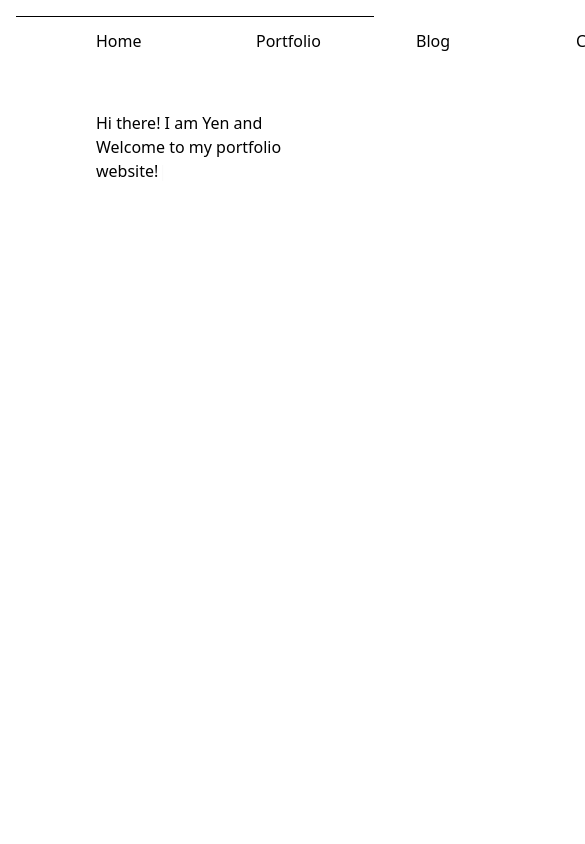
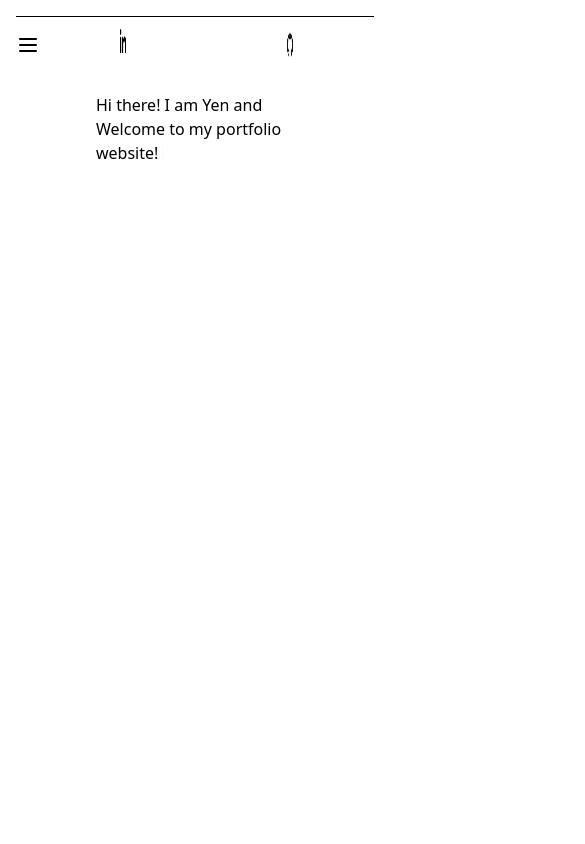
Before and after one commit to yenterefe/main-portfolio, a React (Vite) app in the folder Frontend/: page / in a window 390 px wide. Shown: the top 844 px of the page, 585 px wide, since content can reach past the window. Built offline with nearby package versions, Linux system fonts and the light colour scheme.

Commit message:
feat: added mobile responsiveness for the header section

```diff
--- a/Frontend/src/Components/Header.tsx
+++ b/Frontend/src/Components/Header.tsx
@@ -2,13 +2,25 @@ import GitHub from "../assets/GitHub.png";
 import { Link as RouterLink } from "react-router";
 import LinkedIn from "../assets/LinkedIn.png";
 import { Link as ScrollLink } from "react-scroll";
+import { useState } from "react";
+import ListComponentSmall from "./ListComponentSmall";
 
 const Header = () => {
+    const [isDisplayed, setIsDisplayed] = useState(false);
+
+    const handleDisplay = () => {
+        setIsDisplayed(true);
+    };
+
+    const handleClosed = () => {
+        setIsDisplayed(false);
+    };
+
     return (
         <>
             <header>
                 <div className="flex flex-row justify-between py-3 border-t-1 border-black-100">
-                    <ul className="flex flex-row ">
+                    <ul className="hidden md:flex flex-row ">
                         <li className="px-20 hover:font-bold h-[50px] w-[50px]">
                             <RouterLink to="/Home">Home</RouterLink>
                         </li>
@@ -22,6 +34,53 @@ const Header = () => {
                             <ScrollLink to="contact" smooth={true} duration={500}>Contact</ScrollLink>
                         </li>
                     </ul>
+                    {!isDisplayed ? <button className="md:hidden" onClick={handleDisplay}>
+                        <svg
+                            xmlns="http://www.w3.org/2000/svg"
+                            width="24"
+                            height="24"
+                            viewBox="0 0 24 24"
+                            fill="none"
+                            stroke="currentColor"
+                            stroke-width="2"
+                            stroke-linecap="round"
+                            stroke-linejoin="round"
+                            aria-hidden="true"
+                        >
+                            <line x1="4" y1="6" x2="20" y2="6" />
+                            <line x1="4" y1="12" x2="20" y2="12" />
+                            <line x1="4" y1="18" x2="20" y2="18" />
+                        </svg>
+                    </button> : null}
+                    {
+                        isDisplayed ? <div>
+                            <div className="absolute h-[300Px] w-[300px] bg-white border-2 border-gray-300 rounded-md">
+                                <div className="bg-blue-100 border-2 border-blue-200">
+                                    {isDisplayed ?
+                                        <button className="rounded-sm w-7 h-7 bg-red-500 text-white" onClick={handleClosed} >X</button> : <button className="md:hidden" onClick={handleDisplay}>
+                                            <svg
+                                                xmlns="http://www.w3.org/2000/svg"
+                                                width="24"
+                                                height="24"
+                                                viewBox="0 0 24 24"
+                                                fill="none"
+                                                stroke="currentColor"
+                                                stroke-width="2"
+                                                stroke-linecap="round"
+                                                stroke-linejoin="round"
+                                                aria-hidden="true"
+                                            >
+                                                <line x1="4" y1="6" x2="20" y2="6" />
+                                                <line x1="4" y1="12" x2="20" y2="12" />
+                                                <line x1="4" y1="18" x2="20" y2="18" />
+                                            </svg>
+                                        </button>}
+                                </div>
+                                <ListComponentSmall divClassName="flex flex-col" className="p-1" />
+                            </div>
+                        </div> : null
+                    }
+
                     <ul className="flex flex-row justify-evenly">
                         <li className="px-20">
                             <img className="h-6 hover:scale-125" src={LinkedIn} alt="LinkedIn logo" />
@@ -30,6 +89,7 @@ const Header = () => {
                             <img className="h-8 hover:scale-125" src={GitHub} alt="GitHub logo" />
                         </li>
                     </ul>
+
                 </div>
             </header >
         </>
--- /dev/null
+++ b/Frontend/src/Components/ListComponentSmall.tsx
@@ -0,0 +1,35 @@
+import { Link as RouterLink } from "react-router";
+import { Link as ScrollLink } from "react-scroll";
+import GitHub from "../assets/GitHub.png";
+import LinkedIn from "../assets/LinkedIn.png";
+
+interface ListInterface {
+    divClassName: string,
+    className: string
+}
+
+const ListComponentSmall = (props: ListInterface) => {
+
+    return (<ul className={props.divClassName}>
+        <li className={props.className}>
+            <RouterLink to="/Home">Home</RouterLink>
+        </li>
+        <li className={props.className}>
+            <RouterLink to="/Portfolio">Portfolio</RouterLink>
+        </li>
+        <li className={props.className}>
+            <RouterLink to="/Blog">Blog </RouterLink>
+        </li>
+        <li className={props.className}>
+            <ScrollLink to="contact" smooth={true} duration={500}>Contact</ScrollLink>
+        </li>
+        <li className={props.className}>
+            <img className="h-5 px-1" src={LinkedIn} alt="LinkedIn logo" />
+        </li>
+        <li className={props.className}>
+            <img className="h-6" src={GitHub} alt="GitHub logo" />
+        </li>
+    </ul>);
+}
+
+export default ListComponentSmall;
```
